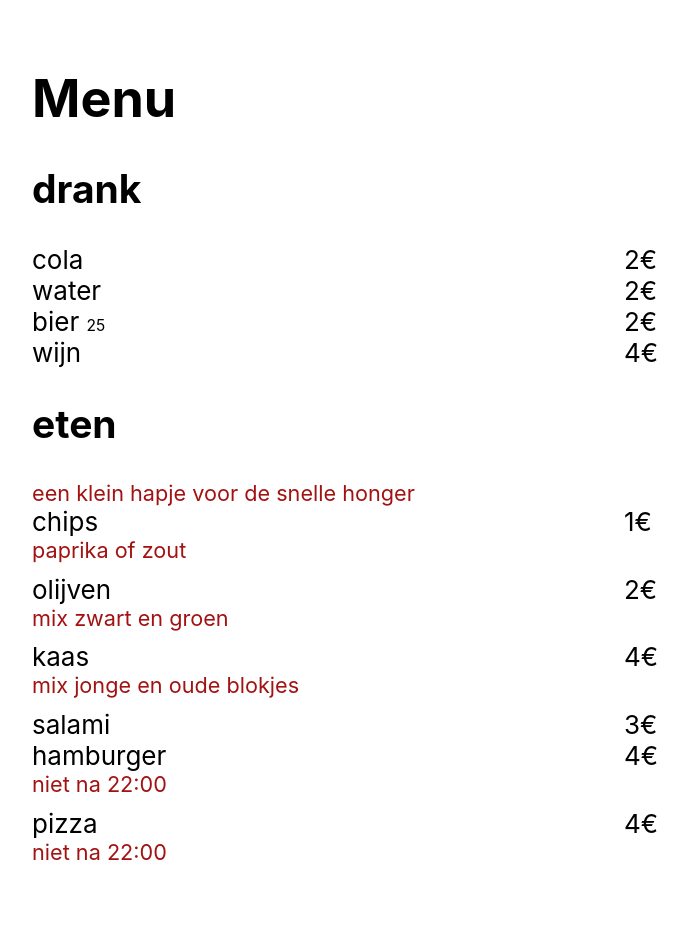
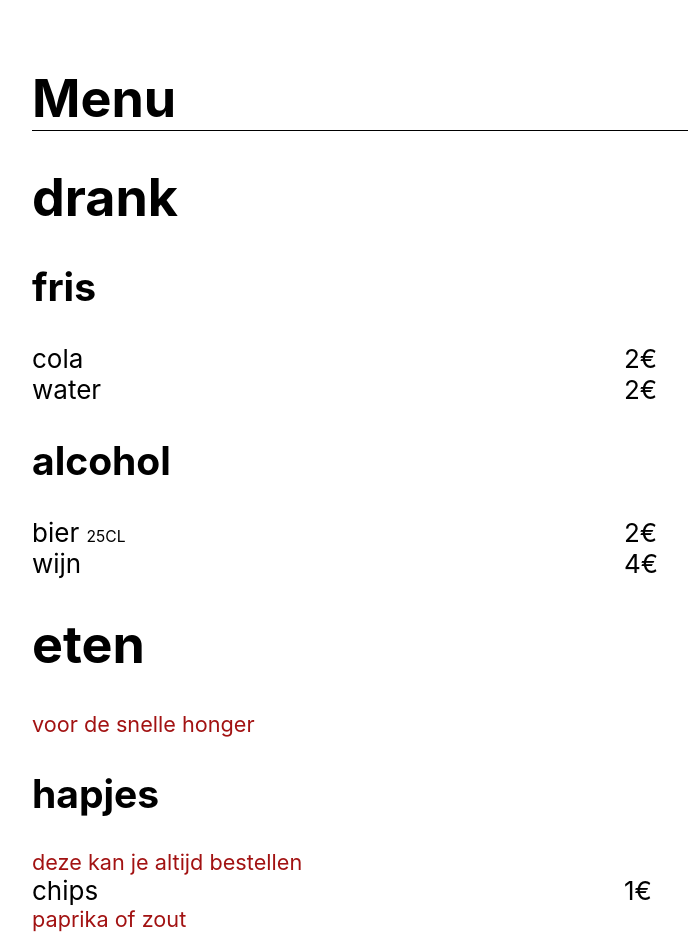
Before and after one commit to Talha-Bayansar/menucard, a React (Create React App) app: page / in a window 1280 px wide. Shown: the top 945 px of the page, without its empty margins (16-704 px from the left). Before the commit the page ends 908 px from the top, so only its background shows below. Built offline with nearby package versions, Linux system fonts and the light colour scheme.

Commit message:
added subcategories to product_data and created subcategory component

```diff
--- a/src/App.css
+++ b/src/App.css
@@ -1,6 +1,10 @@
 body {
   font-size: calc(10px + 2vmin);
   padding: 2rem 3rem;
+}
+
+.app > h1 {
+  border-bottom: 1px solid black;
 }
 
 .productLine {
--- a/src/App.js
+++ b/src/App.js
@@ -3,16 +3,20 @@ import "./App.css";
 import ProductLine from "./Components/ProductLine";
 import Category from "./Components/Category";
 import { PRODUCTS_DATA } from "./data/products_data";
+import Subcategory from "./Components/Subcategory";
 
 function App() {
   return (
-    <div className="App">
+    <div className="app">
       <h1>Menu</h1>
       {PRODUCTS_DATA.map((category) => (
         <Category category={category}>
-          {category.products.map((product) => (
+          {category.subcategories.map((sc) => (
+            <Subcategory subCategory={sc} />
+          ))}
+          {/* {category.products.map((product) => (
             <ProductLine product={product} />
-          ))}
+          ))} */}
         </Category>
       ))}
     </div>
--- a/src/Components/Category.js
+++ b/src/Components/Category.js
@@ -5,7 +5,7 @@ function Category(props) {
   const { category } = props;
   return (
     <div>
-      <h2>{category.name}</h2>
+      <h1>{category.name}</h1>
       {category.note && (
         <Note className="note categroyNote" note={category.note} />
       )}
--- a/src/Components/ProductLine.js
+++ b/src/Components/ProductLine.js
@@ -10,7 +10,9 @@ function ProductLine(props) {
       <div className="productLine">
         <div>
           {product.name}{" "}
-          {product.size && <span className="productSize">{product.size}</span>}
+          {product.size && (
+            <span className="productSize">{product.size}CL</span>
+          )}
         </div>
         <div>{product.price}&euro;</div>
       </div>
--- /dev/null
+++ b/src/Components/Subcategory.js
@@ -0,0 +1,18 @@
+import React from "react";
+import Note from "./Note";
+import ProductLine from "./ProductLine";
+
+function Subcategory(props) {
+  const { subCategory } = props;
+  return (
+    <div>
+      <h2>{subCategory.name}</h2>
+      <Note className="note categorNote" note={subCategory.note} />
+      {subCategory.products.map((p) => (
+        <ProductLine product={p} />
+      ))}
+    </div>
+  );
+}
+
+export default Subcategory;
--- a/src/data/products_data.js
+++ b/src/data/products_data.js
@@ -1,23 +1,45 @@
 export const PRODUCTS_DATA = [
   {
     name: "drank",
+    subcategories: [
+      {
+        name: "fris",
         products: [
           { name: "cola", price: 2 },
           { name: "water", price: 2 },
+        ],
+      },
+      {
+        name: "alcohol",
+        products: [
           { name: "bier", price: 2, size: 25 },
           { name: "wijn", price: 4 },
         ],
       },
+    ],
+  },
   {
     name: "eten",
-    note: "een klein hapje voor de snelle honger",
+    note: "voor de snelle honger",
+    subcategories: [
+      {
+        name: "hapjes",
+        note: "deze kan je altijd bestellen",
         products: [
           { name: "chips", price: 1, note: "paprika of zout" },
           { name: "olijven", price: 2, note: "mix zwart en groen" },
           { name: "kaas", price: 4, note: "mix jonge en oude blokjes" },
           { name: "salami", price: 3 },
-      { name: "hamburger", price: 4, note: "niet na 22:00" },
-      { name: "pizza", price: 4, note: "niet na 22:00" },
+        ],
+      },
+      {
+        name: "warm",
+        note: "niet na 22:00",
+        products: [
+          { name: "hamburger", price: 4 },
+          { name: "pizza", price: 4 },
+        ],
+      },
     ],
   },
 ];
```
Lines whose indentation alone changed are shown as unchanged.
